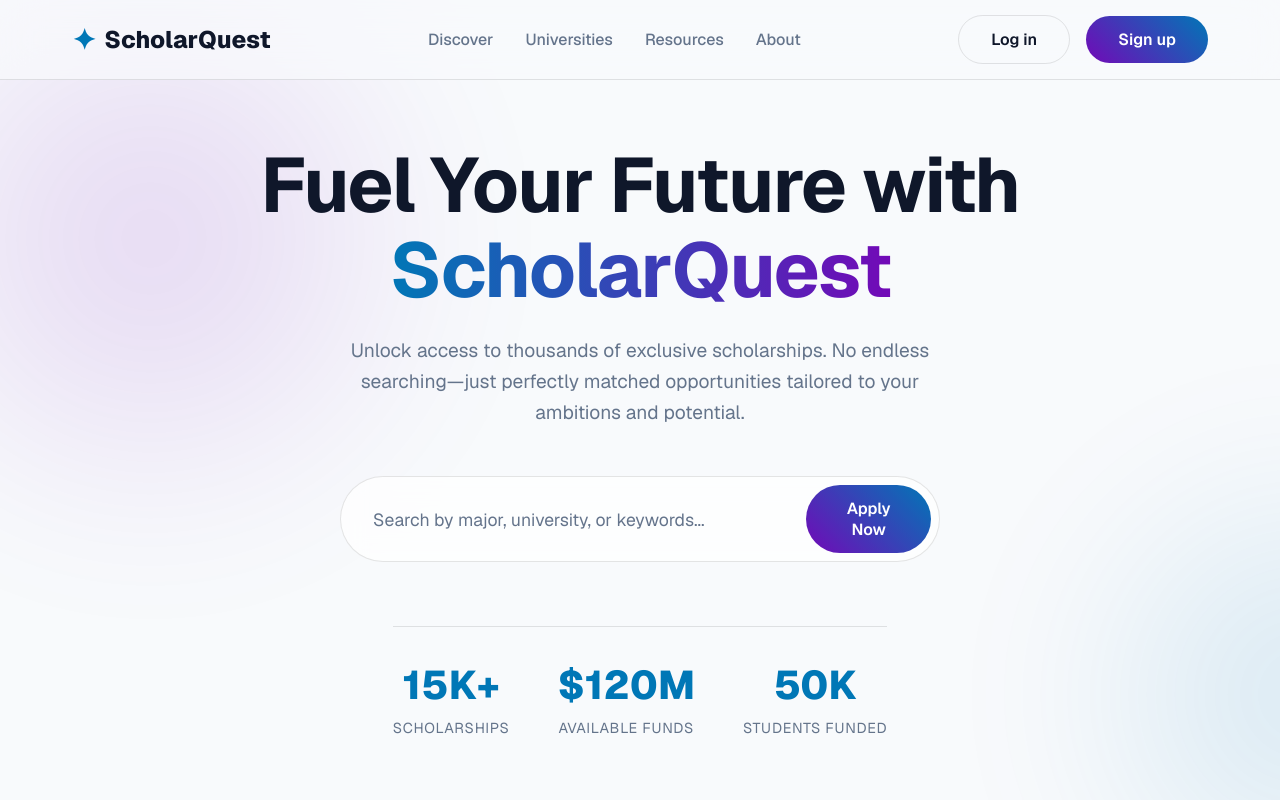
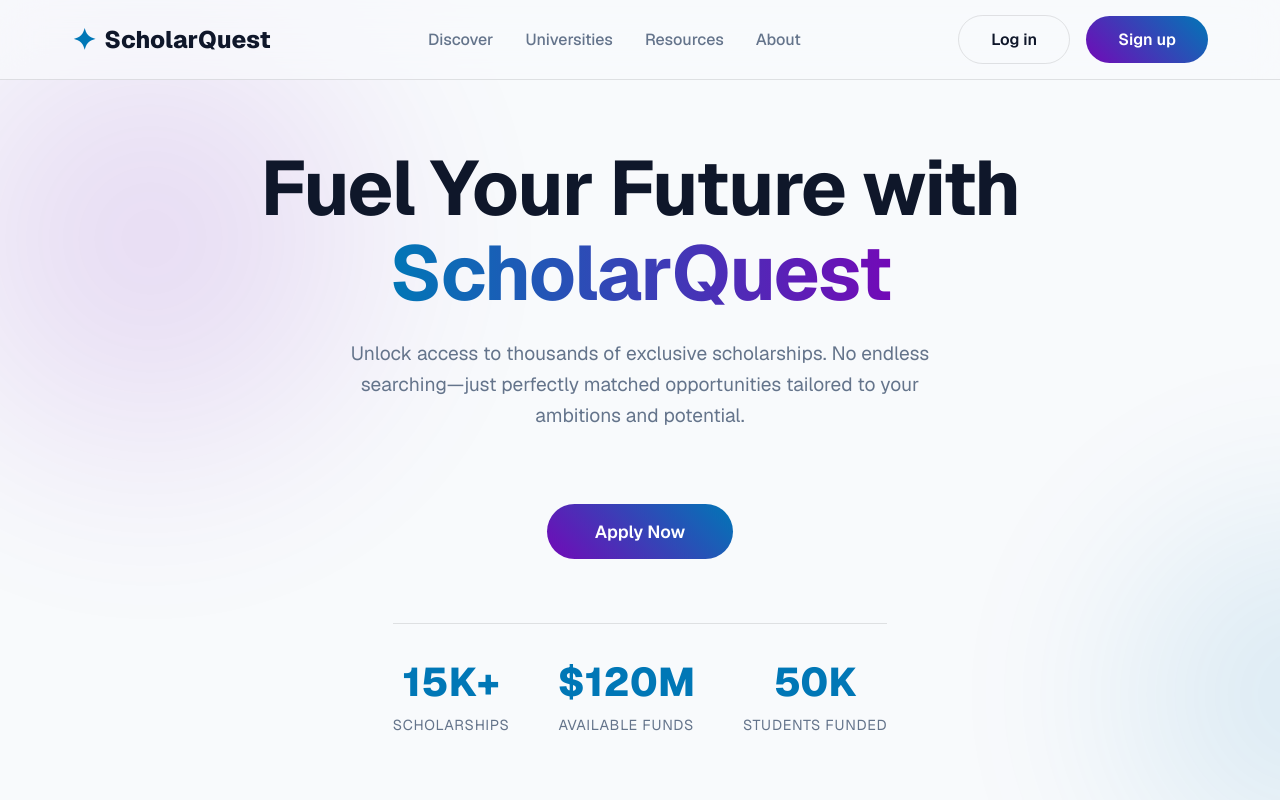
Before and after one commit to WEFAFA256/scolar, a Next.js app: page / in a window 1280 px wide. Shown: the top 800 px of the page. Built offline with nearby package versions, Linux system fonts and the light colour scheme.

Commit message:
Remove search input and leave only Apply Now button

```diff
--- a/src/app/page.tsx
+++ b/src/app/page.tsx
@@ -88,13 +88,8 @@ export default function Home() {
             Unlock access to thousands of exclusive scholarships. No endless searching—just perfectly matched opportunities tailored to your ambitions and potential.
           </p>
 
-          <div className={styles.searchBox}>
-            <input
-              type="text"
-              className={styles.searchInput}
-              placeholder="Search by major, university, or keywords..."
-            />
-            <button className="button-primary">Apply Now</button>
+          <div style={{ marginTop: '1.5rem' }}>
+            <button className="button-primary" style={{ padding: '1rem 3rem', fontSize: '1.1rem' }}>Apply Now</button>
           </div>
 
           <div className={styles.stats}>
```
